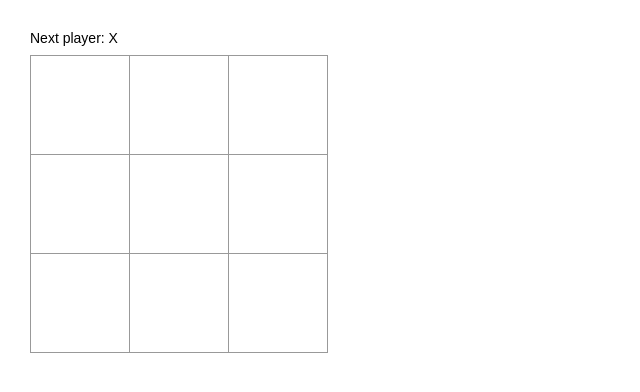
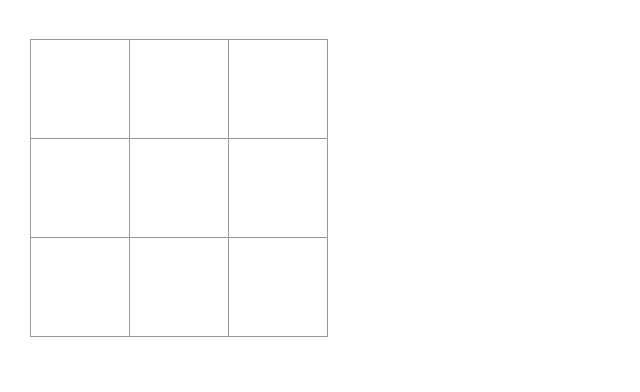
Before and after one commit to rgoodman22/react-tutorial, a React (Create React App) app in the folder TicTacToe-app/: page / in a window 1280 px wide. Shown: the top 392 px of the page, without its empty margins (0-640 px from the left). Built offline with nearby package versions, Linux system fonts and the light colour scheme.

Commit message:
functional tictactoe

```diff
--- a/TicTacToe-app/src/App.js
+++ b/TicTacToe-app/src/App.js
@@ -1,24 +1,19 @@
 import React, {useState} from 'react';
 import './App.css'
 
-const Square = (pos, play) => {
-    const [position, setPosition] = useState(pos);
-    const [player, setPlayer] = useState('');
-    return (
-    <button className="square">
-        { player }
-    </button>
-)};
+
 
 const Board = () => {
+    const [board, setBoard] = useState(Array(9).fill(1))
+    const [turn, setTurn] = useState('X');
+
     const renderSquare = (i) => (
-        <Square position = {i}/>
+        <Square pos = {i} boardState = {{board, setBoard}} turnState = { {turn, setTurn }} />
     );
-    const status = 'Next player: X';
 
     return (
         <div>
-            <div className="status">{status}</div>
+            <div className="status">{}</div>
             <div className="board-row">
                 {renderSquare(0)}
                 {renderSquare(1)}
@@ -39,6 +34,25 @@ const Board = () => {
 
 }
 
+const Square = ({pos, boardState, turnState}) => {
+    const [player, setPlayer] = useState('');
+
+    return (
+    <button className="square"
+            onClick = { () => {
+                    if (player === '') {
+                        const newBoard = boardState.board.slice();
+                        newBoard[pos] = turnState.turn;
+                        boardState.setBoard(newBoard);
+                        if (turnState.turn === 'X' ? turnState.setTurn('O') : turnState.setTurn('X'));
+                        setPlayer(turnState.turn);
+                    }
+                }
+            }>
+        { player }
+    </button>
+)};
+
 const App = () => {
     return (
         <div className="game">
```
